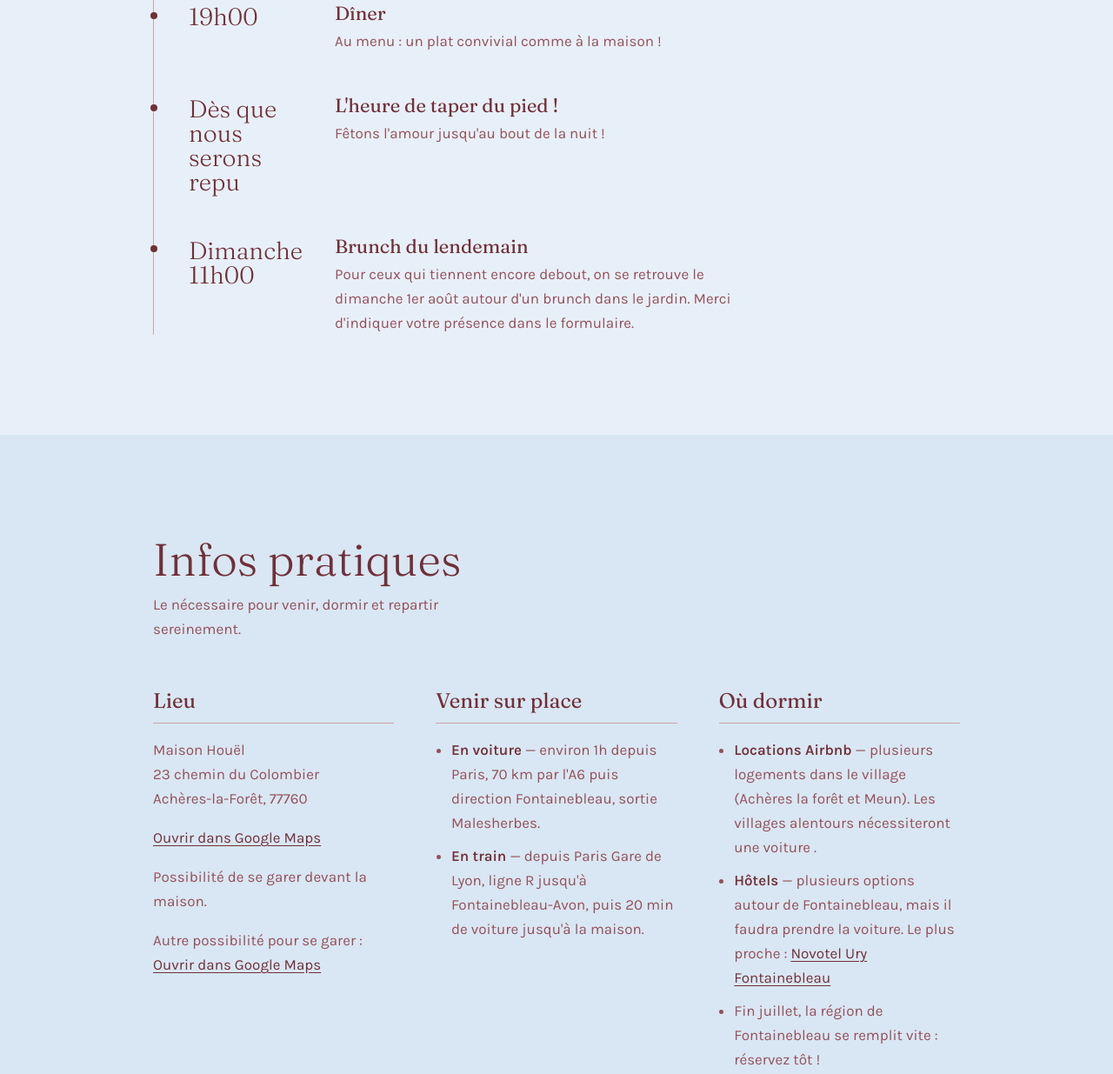
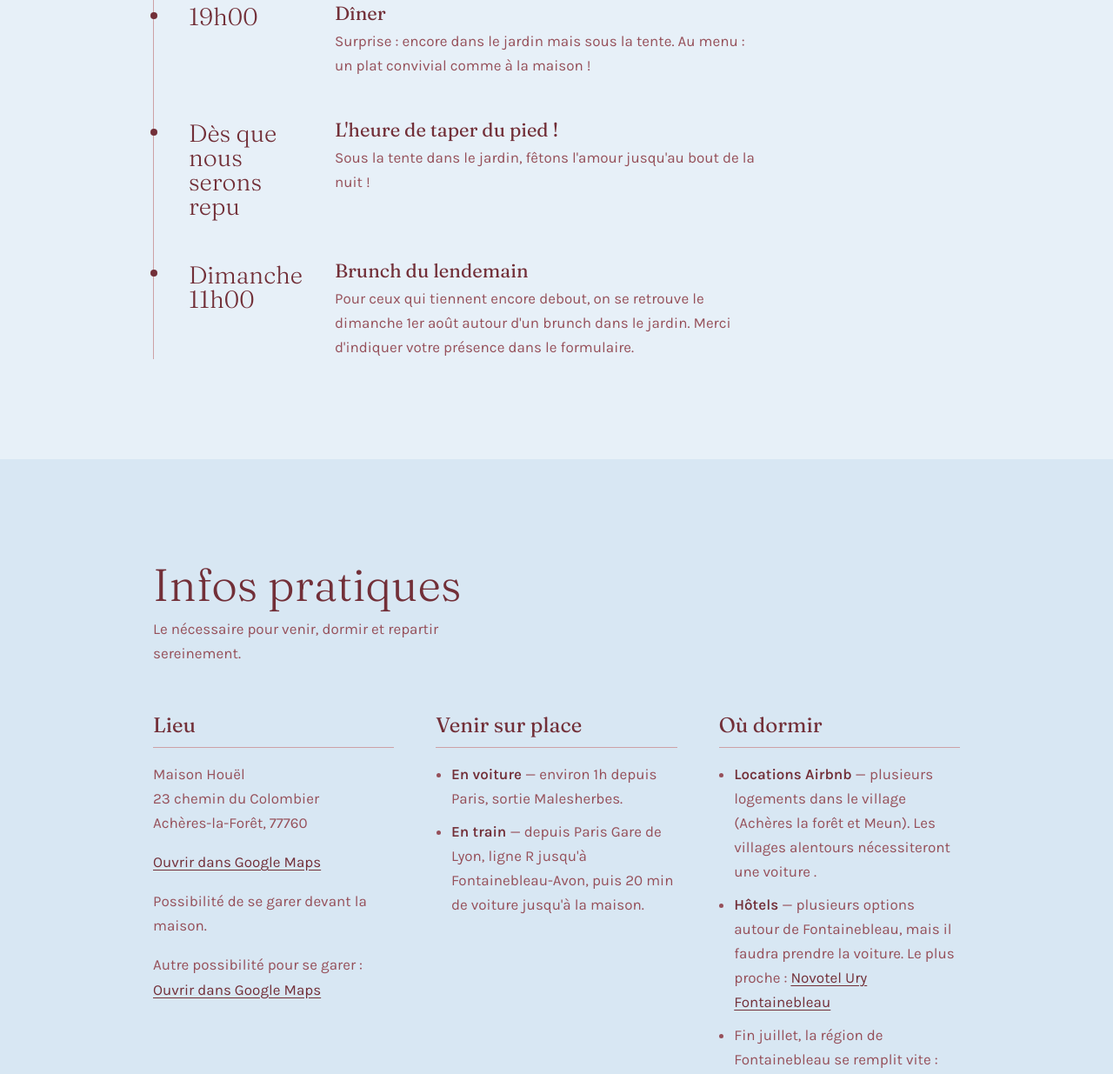
Before and after one commit to MaxHouel/Justine-Max2027, a plain HTML site: page index.html in a window 1280 px wide. Shown: the part 1634-2869 px from the top of the page at 87% size. Drawn offline with Linux system fonts and the light colour scheme.

Commit message:
Update index.html

```diff
--- a/index.html
+++ b/index.html
@@ -401,14 +401,14 @@
         <span class="moment__heure">19h00</span>
         <div>
           <h3 class="moment__titre">Dîner</h3>
-          <p>Au menu : un plat convivial comme à la maison !</p>
+          <p>Surprise : encore dans le jardin mais sous la tente. Au menu : un plat convivial comme à la maison !</p>
         </div>
       </li>
       <li class="moment">
         <span class="moment__heure">Dès que nous serons repu</span>
         <div>
           <h3 class="moment__titre">L'heure de taper du pied !</h3>
-          <p>Fêtons l'amour jusqu'au bout de la nuit !</p>
+          <p>Sous la tente dans le jardin, fêtons l'amour jusqu'au bout de la nuit !</p>
         </div>
       </li>
       <li class="moment">
@@ -443,7 +443,7 @@
         <div class="fiche">
           <h3>Venir sur place</h3>
           <ul>
-            <li><b>En voiture</b> — environ 1h depuis Paris, 70 km par l'A6 puis direction Fontainebleau, sortie Malesherbes.</li>
+            <li><b>En voiture</b> — environ 1h depuis Paris, sortie Malesherbes.</li>
             <li><b>En train</b> — depuis Paris Gare de Lyon, ligne R jusqu'à Fontainebleau-Avon, puis 20 min de voiture jusqu'à la maison.</li>
           </ul>
         </div>
@@ -463,7 +463,7 @@
           <ul>
             <li><b>Tenue</b> — élégante, colorée et champêtre. Journée en extérieur en plein été il risque de faire chaud !</li>
             <li><b>Cadeaux</b> — tout est expliqué <a class="lien" href="#cadeaux">un peu plus bas</a>.</li>
-            <li><b>Une question ?</b> — Vous pouvez m'écrire à <a class="lien" href="mailto:maximilien.houel@gmail.com">maximilien.houel@gmail.com</a></li>
+            <li><b>Une question ?</b> — Vous pouvez m'écrire à <a class="lien" href="mailto:maximilien.houel@proton.me">maximilien.houel@proton.me</a></li>
           </ul>
         </div>
       </div>
```
